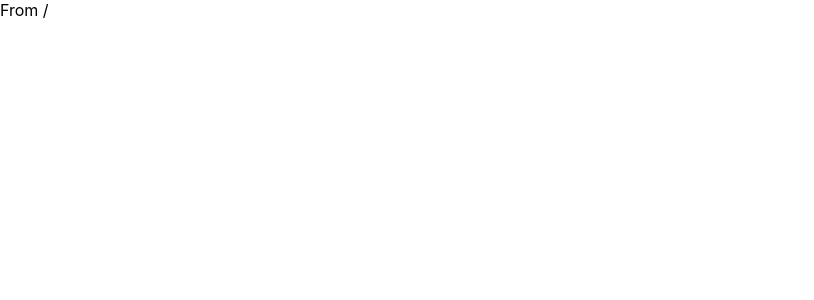
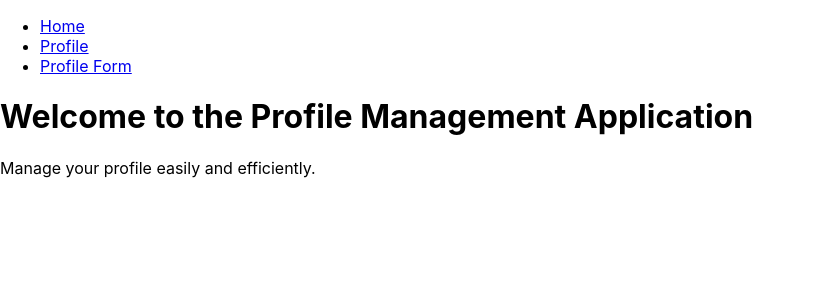
Before and after one commit to HirenLimbasiya/profile-management, a React (Create React App) app: page / in a window 1280 px wide. Shown: the top 300 px of the page, without its empty margins (0-814 px from the left). Built offline with nearby package versions, Linux system fonts and the light colour scheme.

Commit message:
add welcom page

```diff
--- a/src/AppRoutes.tsx
+++ b/src/AppRoutes.tsx
@@ -1,11 +1,12 @@
 import { Route, Routes } from "react-router-dom";
 import ProfileFormPage from "./pages/ProfileFormPage";
 import ProfilePage from "./pages/ProfilePage";
+import HomePage from "./pages/HomePage";
 
 const AppRoutes = () => {
   return (
     <Routes>
-      <Route path="/" element={<div>From /</div>} />
+      <Route path="/" element={<HomePage />} />
       <Route path="/profile-form" element={<ProfileFormPage />} />
       <Route path="/profile" element={<ProfilePage />} />
       <Route path="*" element={<div>From Not Found</div>} />
--- /dev/null
+++ b/src/components/Home/HeroSection.tsx
@@ -0,0 +1,12 @@
+import React from "react";
+
+const HeroSection: React.FC = () => {
+  return (
+    <div>
+      <h1>Welcome to the Profile Management Application</h1>
+      <p>Manage your profile easily and efficiently.</p>
+    </div>
+  );
+};
+
+export default HeroSection;
--- a/src/components/ProfileForm/ProfileFormComponent.tsx
+++ b/src/components/ProfileForm/ProfileFormComponent.tsx
@@ -1,12 +1,11 @@
 import React, { useEffect, useState } from "react";
+import { useNavigate } from "react-router-dom";
 import { getProfile, saveProfile } from "../../api/profileService";
 import { ProfileForm } from "../../types/profile";
 import { validateProfileForm } from "../../utils/validation";
 import Button from "../Form/Button";
 import Input from "../Form/Input";
 import Loader from "../Loader";
-import Header from "../Header/Header";
-import { useNavigate } from "react-router-dom";
 
 // Define a common type for loading and error state
 type LoadingErrorState = {
@@ -110,7 +109,6 @@ const ProfileFormComponent: React.FC = () => {
 
   return (
     <div>
-      <Header />
       <h1>Profile Form</h1>
       <form onSubmit={handleSubmit}>
         <Input
--- /dev/null
+++ b/src/pages/HomePage.tsx
@@ -0,0 +1,14 @@
+import React from "react";
+import Header from "../components/Header/Header";
+import HeroSection from "../components/Home/HeroSection";
+
+const HomePage: React.FC = () => {
+  return (
+    <>
+      <Header />
+      <HeroSection />
+    </>
+  );
+};
+
+export default HomePage;
```
